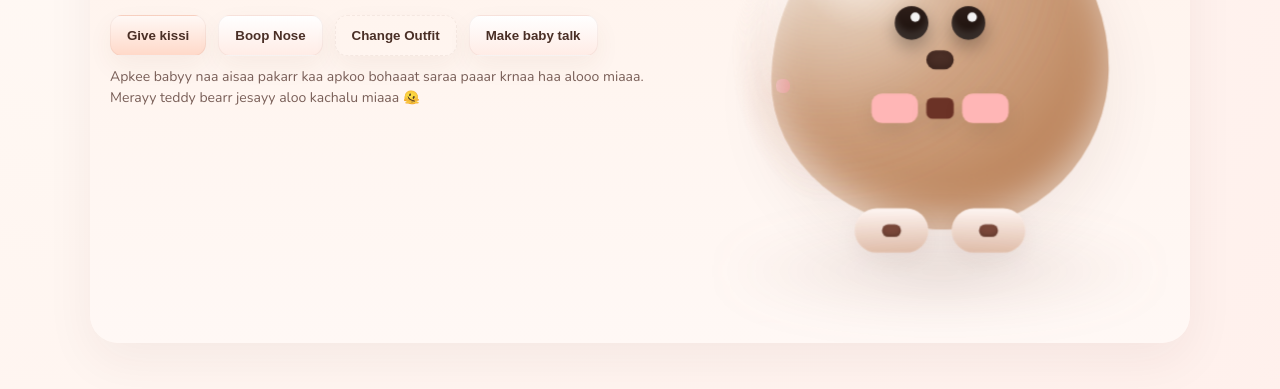
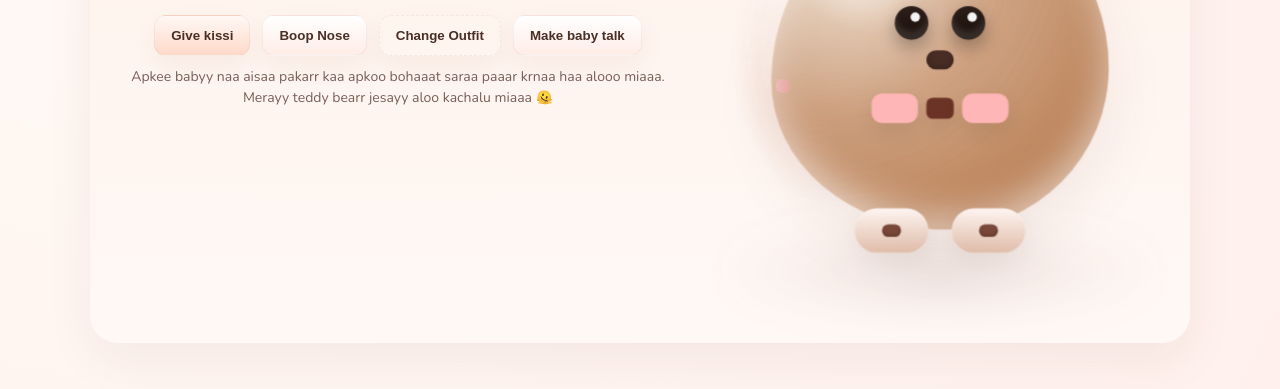
Before and after one commit to yummyhere/my-aloo-miaa, a plain HTML site: page index.html in a window 1280 px wide. Shown: the part 337-726 px from the top of the page. Drawn offline with nearby package versions, Linux system fonts and the light colour scheme.

Commit message:
Center align controls in the card layout

```diff
--- a/index.html
+++ b/index.html
@@ -17,10 +17,12 @@
     html,body{height:100%;margin:0;font-family:'Nunito',system-ui,-apple-system,'Segoe UI',Roboto,Arial; background: radial-gradient(circle at 10% 10%, #fffaf7 0%, var(--bg-cream) 30%, #fff0ec 100%);}
     .page{min-height:100svh; display:flex; align-items:center; justify-content:center; padding:18px; color:var(--text)}
     .card{width:100%;max-width:1100px;border-radius:28px;padding:20px;background:linear-gradient(180deg,var(--card-bg),#fff8f5);box-shadow:0 18px 50px rgba(80,40,30,0.06);display:grid;grid-template-columns:1fr 460px;gap:24px;position:relative;overflow:hidden}
+    .left {
+    text-align: center; /* <-- ADD THIS LINE */}
     .left h1{margin:0;font-family:'Fredoka One',cursive;font-size:clamp(28px,4vw,46px);color:#5b3a2f}
     .left p{margin:10px 0 18px;line-height:1.5}
     .muted{color:#6b4f48;opacity:.9;font-size:14px}
-    .controls{display:flex;gap:12px;flex-wrap:wrap;margin-top:12px}
+    .controls{display:flex;gap:12px;flex-wrap:wrap;margin-top:12px;justify-content:center;}
     .btn{padding:12px 16px;border-radius:12px;background:linear-gradient(180deg,#fff,#ffece6);border:1px solid rgba(120,60,40,0.06);box-shadow:0 10px 26px rgba(120,60,40,0.06);font-weight:800;color:#4a2f26;cursor:pointer;transition:transform .12s,box-shadow .12s}
     .btn:active{transform:translateY(2px)}
     .btn.primary{background:linear-gradient(180deg,#fff8f5,#ffd9c9)}
```
